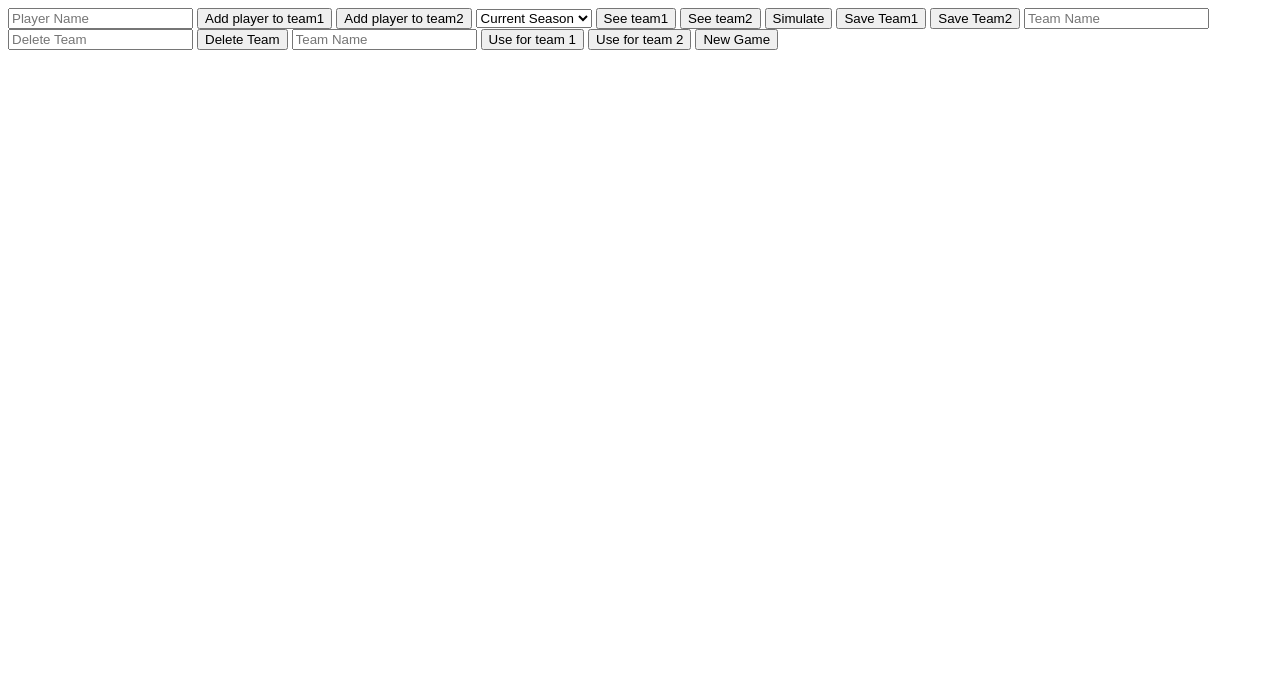
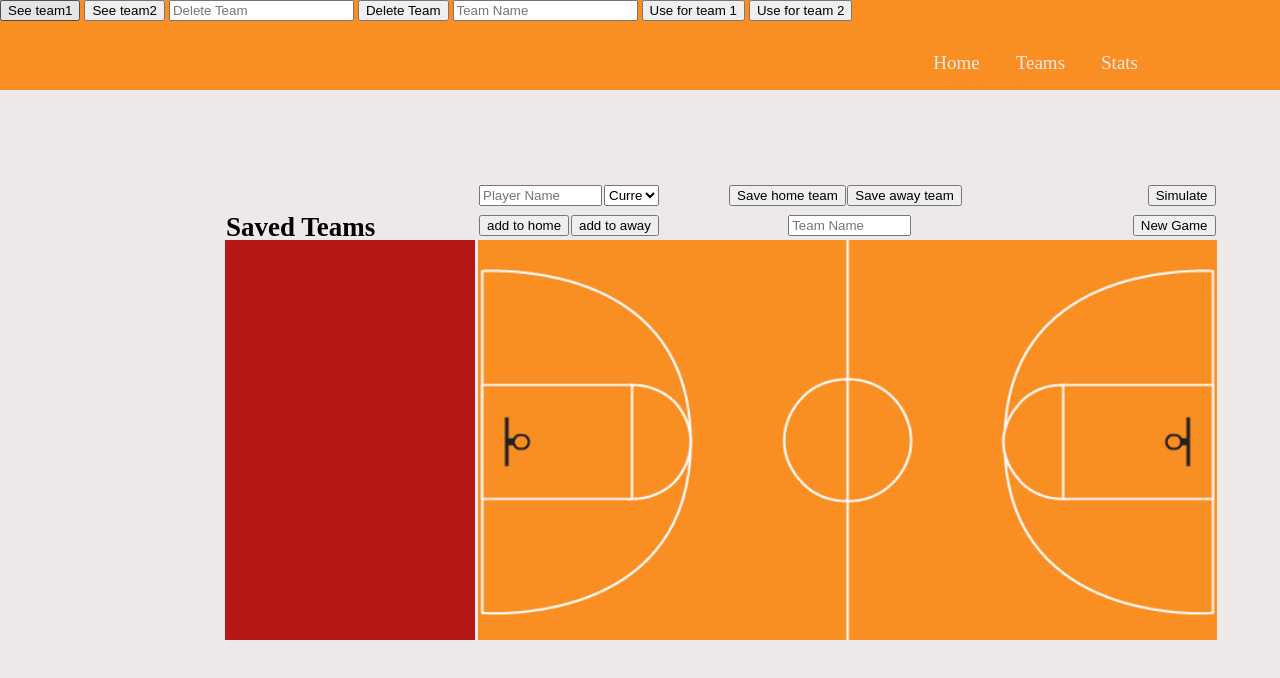
Before and after one commit to dmcdevitt10/NBA-Simulation-App, a website: page client/index.html in a window 1280 px wide. Drawn offline with nearby package versions, Linux system fonts and the light colour scheme.

Commit message:
did the css for the home page

```diff
--- a/client/index.html
+++ b/client/index.html
@@ -8,7 +8,103 @@
     <link rel="stylesheet" href="styles.css"/>
 </head>
 <body>
-    <input id="name" placeholder="Player Name">
+    <header>
+        <button id="see-team1">See team1</button>
+        <button id="see-team2">See team2</button>
+
+        <input id="delete-team-input" placeholder="Delete Team">
+        <button id="delete-button">Delete Team</button>
+
+        <input id="use-saved-input" placeholder="Team Name">
+        <button id="use-saved-button1">Use for team 1</button>
+        <button id="use-saved-button2">Use for team 2</button>
+
+
+
+
+        <nav>
+            <ol>
+                <li class="pages"><a>Home</a></li>
+                <li class="pages"><a>Teams</a></li>
+                <li class="pages"><a>Stats</a></li>
+            </ol>
+        </nav>
+    </header>
+    <div class="court-teams">
+        <section class="inputs-bar">
+            <aside class="teams-header">
+                <h1 class="saved-tag">Saved Teams</h1>
+            </aside>
+            <aside class="right">
+                <input id="name" class="player-input" placeholder="Player Name">
+                <select id="season" class="season">
+                    <option>Current Season</option>
+                    <option>2021-22</option>
+                    <option>2020-21</option>
+                    <option>2019-20</option>
+                    <option>2018-19</option>
+                    <option>2017-18</option>
+                    <option>2016-17</option>
+                    <option>2015-16</option>
+                    <option>2014-15</option>
+                    <option>2013-14</option>
+                    <option>2012-13</option>
+                    <option>2011-12</option>
+                    <option>2010-11</option>
+                    <option>2009-10</option>
+                    <option>2008-09</option>
+                    <option>2007-08</option>
+                    <option>2006-07</option>
+                    <option>2005-06</option>
+                    <option>2004-05</option>
+                    <option>2003-04</option>
+                    <option>2002-03</option>
+                    <option>2001-02</option>
+                    <option>2000-01</option>
+                    <option>1999-00</option>
+                    <option>1998-99</option>
+                    <option>1997-98</option>
+                    <option>1996-97</option>
+                    <option>1995-96</option>
+                    <option>1994-95</option>
+                    <option>1993-94</option>
+                    <option>1992-93</option>
+                    <option>1991-92</option>
+                    <option>1990-91</option>
+                    <option>1989-90</option>
+                    <option>1988-89</option>
+                    <option>1987-88</option>
+                    <option>1986-87</option>
+                    <option>1985-86</option>
+                    <option>1984-85</option>
+                    <option>1983-84</option>
+                    <option>1982-83</option>
+                    <option>1981-82</option>
+                    <option>1980-81</option>
+                    <option>1979-80</option>
+                </select>
+                <button id="team1" class="add1">add to home</button>
+                <button id="team2" class="add2">add to away</button>
+
+                <button id="save-team1" class="save1">Save home team</button>
+                <button id="save-team2" class="save2">Save away team</button>
+                <input id="team-name-input" class="team-input" placeholder="Team Name">
+
+                <button id="simulate" class="simulate">Simulate</button>
+                <button id="new-game" class="new-game">New Game</button>
+            </aside>
+        </section>
+        <div class="teams"></div>
+        <img src="orange1-court.png" class="court">
+    </div>
+
+
+
+
+
+
+
+    <!-- <input id="name" placeholder="Player Name">
     <button id="team1">Add player to team1</button>
     <button id="team2">Add player to team2</button>
     <select id="season">
@@ -74,7 +170,7 @@
     <button id="use-saved-button1">Use for team 1</button>
     <button id="use-saved-button2">Use for team 2</button>
 
-    <button id="new-game">New Game</button>
+    <button id="new-game">New Game</button> -->
 
     <script src="https://cdn.jsdelivr.net/npm/axios/dist/axios.min.js"></script>
     <script src="index.js"></script>
--- a/client/index.js
+++ b/client/index.js
@@ -44,8 +44,8 @@ function addToTeam1(){
 
         axios.get(seasonAveragesURL).then((res) => {
             team1.push(res.data.data[0])
-        })
-    })
+        }).catch(err => console.log(err))
+    }).catch(err => console.log(err))
     team1Names.push([nameInput.value, seasonValue])
     nameInput.value = ''
 }
@@ -64,8 +64,8 @@ function addToTeam2(){
         }
         axios.get(seasonAveragesURL).then((res) => {
             team2.push(res.data.data[0])
-        })
-    })
+        }).catch(err => console.log(err))
+    }).catch(err => console.log(err))
     team2Names.push([nameInput.value, seasonValue])
     nameInput.value = ''
 }
@@ -301,10 +301,9 @@ function useSavedTeamFor1(){
         for(let i = 1; i < 6; i++){
             if(res.data[0][`player_${i}`] !== 'undefined'){
                 let splitData = (res.data[0][`player_${i}`]).split(',')
+                team1Names.push(splitData)
                 let nameUnderscore = splitData[0]
                 let season = splitData[1]
-
-
 
 
                 axios.get(`https://www.balldontlie.io/api/v1/players?search=${nameUnderscore}`).then((res) => {
@@ -317,14 +316,8 @@ function useSavedTeamFor1(){
 
                     axios.get(seasonAveragesURL).then((res) => {
                         team1.push(res.data.data[0])
-                    })
-
-                })
-
-
-
-
-
+                    }).catch(err => console.log(err))
+                }).catch(err => console.log(err))
             }
         }
 
@@ -338,6 +331,7 @@ function useSavedTeamFor2(){
         for(let i = 1; i < 6; i++){
             if(res.data[0][`player_${i}`] !== 'undefined'){
                 let splitData = (res.data[0][`player_${i}`]).split(',')
+                team2Names.push(splitData)
                 let nameUnderscore = splitData[0]
                 let season = splitData[1]
 
@@ -354,14 +348,8 @@ function useSavedTeamFor2(){
 
                     axios.get(seasonAveragesURL).then((res) => {
                         team2.push(res.data.data[0])
-                    })
-
-                })
-
-
-
-
-
+                    }).catch(err => console.log(err))
+                }).catch(err => console.log(err))
             }
         }
 
@@ -378,8 +366,8 @@ function deleteTeam(){
 function newGame(){
     team1 = []
     team2 = []
-    team1names = []
-    team2names = []
+    team1Names = []
+    team2Names = []
 }
 
 
--- a/client/styles.css
+++ b/client/styles.css
@@ -0,0 +1,163 @@
+body {
+    background-color: rgb(237, 233, 233);
+    display: flex;
+    margin: 0;
+}
+
+header {
+    position: absolute;
+    background-color: #F98E23;
+    height: 90px;
+    width: 100%;
+    top: 0px;
+}
+
+nav {
+    position: absolute;
+    right:110px;
+    bottom: 0px;
+}
+
+ol {
+    padding-left: 0;
+}
+
+.pages {
+    color: rgb(237, 233, 233);
+    display: inline;
+    margin-right: 2em;
+}
+
+a {
+    font-size: 19px;
+}
+
+a:visited {
+    border-bottom: 2px solid;
+}
+
+
+.inputs-bar {
+    /* background-color: blue; */
+    position: absolute;
+    display: flex;
+    height: 90px;
+    width: 100%;
+    top: 0px;
+}
+
+.teams-header {
+    position: absolute;
+    /* background-color: aqua; */
+    height: 90px;
+    width: 250px;
+}
+
+.saved-tag {
+    position: absolute;
+    top: 35px;
+    left: 1px;
+    font-size: 27px;
+}
+
+.right {
+    position: absolute;
+    height: 90px;
+    width: 738.5px;
+    right: 0px;
+}
+
+
+
+.player-input {
+    position: absolute;
+    top: 35px;
+    left: 1px;
+    width: 115px;
+}
+
+.season {
+    position: absolute;
+    top: 35px;
+    left: 126px;
+    height: 21px;
+    width: 55px;
+}
+
+.add1 {
+    position: absolute;
+    bottom: 4px;
+    left: 1px;
+}
+
+.add2 {
+    position: absolute;
+    bottom: 4px;
+    left: 93px;
+}
+
+
+
+.save1 {
+    position: absolute;
+    top: 35px;
+    left: 34%;
+}
+
+.save2 {
+    position: absolute;
+    top: 35px;
+    left: 50%;
+}
+
+.team-input {
+    position: absolute;
+    bottom: 4px;
+    left: 42%;
+    width: 115px;
+}
+
+.simulate {
+    position: absolute;
+    right: 1px;
+    top: 35px;
+}
+
+
+
+.new-game{
+    position: absolute;
+    right: 1px;
+    bottom: 4px;
+}
+
+.court-teams {
+    position: absolute;
+    display: flex;
+    flex-direction: row;
+    height: 490px;
+    width: 991.5px;
+    top: 150px;
+    left: 225px;
+    /* box-shadow: 7px 7px 15px rgb(71, 69, 69); */
+    z-index: -1;
+}
+
+.court {
+    position: absolute;
+    height:400px;
+    width: 738.5px;
+    left: 253px;
+    bottom: 0px;
+    z-index: -1;
+
+}
+
+
+.teams {
+    position: absolute;
+    background-color: rgb(182, 23, 23);
+    height: 400px;
+    width: 250px;
+    bottom: 0px;
+}
```
Also changed, not shown: client/orange1-court.png (added).
